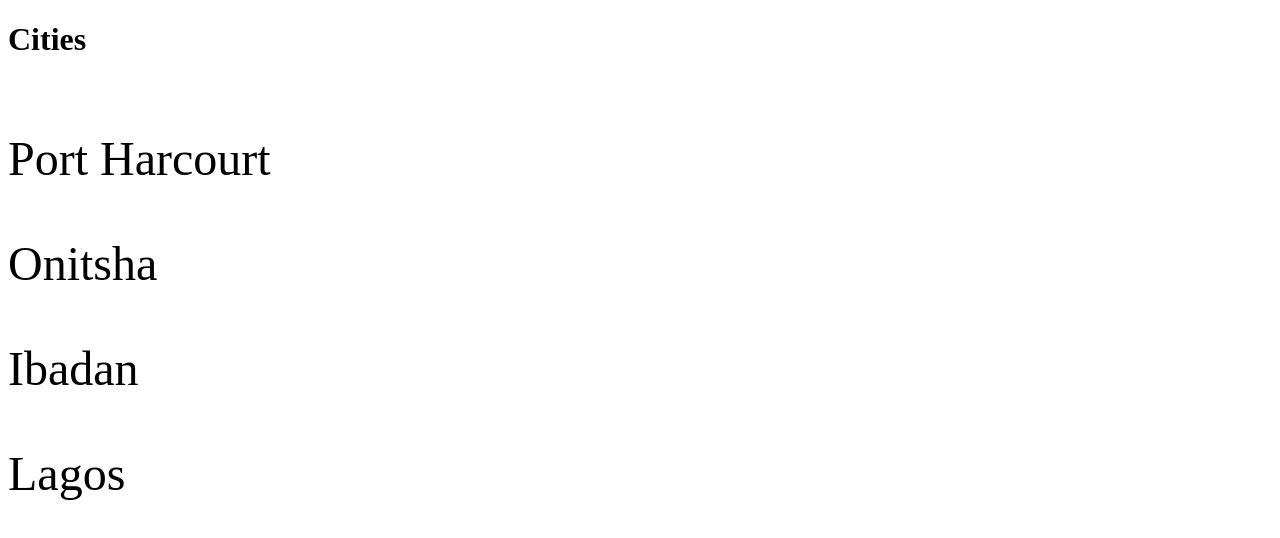
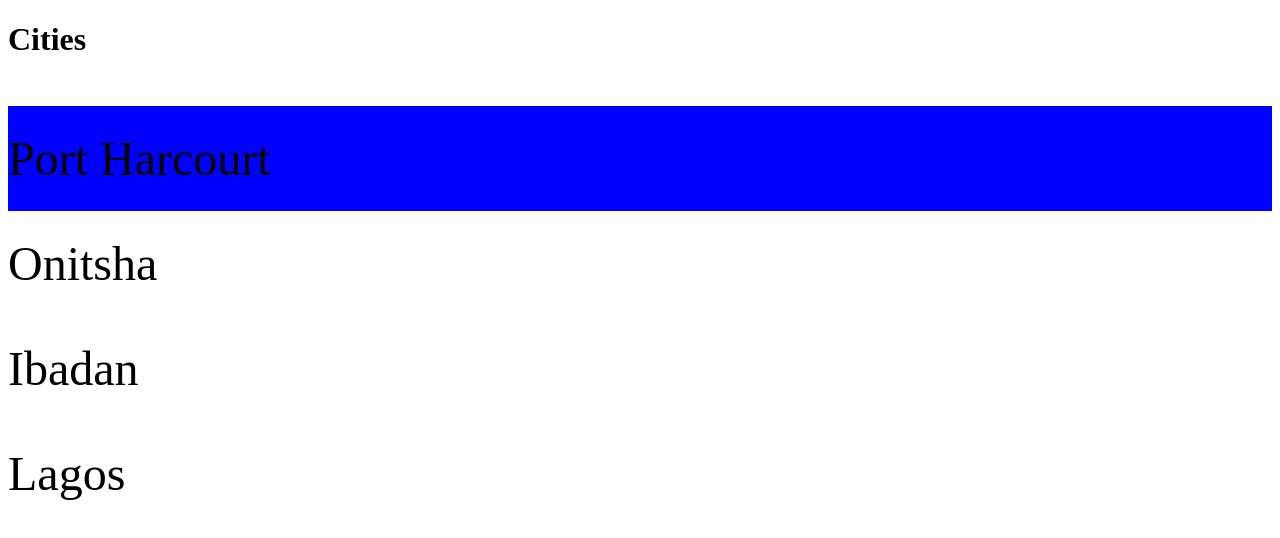
Before and after one commit to chianugo/react-tut, a React (Vite) app: page / in a window 1280 px wide. Shown: the top 538 px of the page. Built offline with nearby package versions, Linux system fonts and the light colour scheme.

Commit message:
use styled components

```diff
--- a/src/components/ListGroup/ListGroup.tsx
+++ b/src/components/ListGroup/ListGroup.tsx
@@ -1,6 +1,10 @@
 import { useState } from "react";
 import styles from "./ListGroup.module.css";
 import styled from "styled-components";
+
+interface ListItemProps {
+  active: boolean;
+}
 
 const List = styled.ul`
   list-style: none;
@@ -8,8 +12,9 @@
   font-size: 3rem;
 `;
 
-const ListItem = styled.li`
+const ListItem = styled.li<ListItemProps>`
   padding: 25px 0;
+  background: ${(props) => (props.active ? "blue" : "none")};
 `;
 
 interface ListGroupProps {
@@ -19,7 +24,7 @@
 }
 
 const ListGroup = ({ items, heading, onSelectItem }: ListGroupProps) => {
-  const [selectedIndex, setSelectedIndex] = useState(-1);
+  const [selectedIndex, setSelectedIndex] = useState(0);
 
   return (
     <>
@@ -29,6 +34,7 @@
         {items.map((city, index) => (
           // key=city serves as a unique identifier for react
           <ListItem
+            active={index === selectedIndex}
             key={index}
             onClick={() => {
               setSelectedIndex(index);
```
